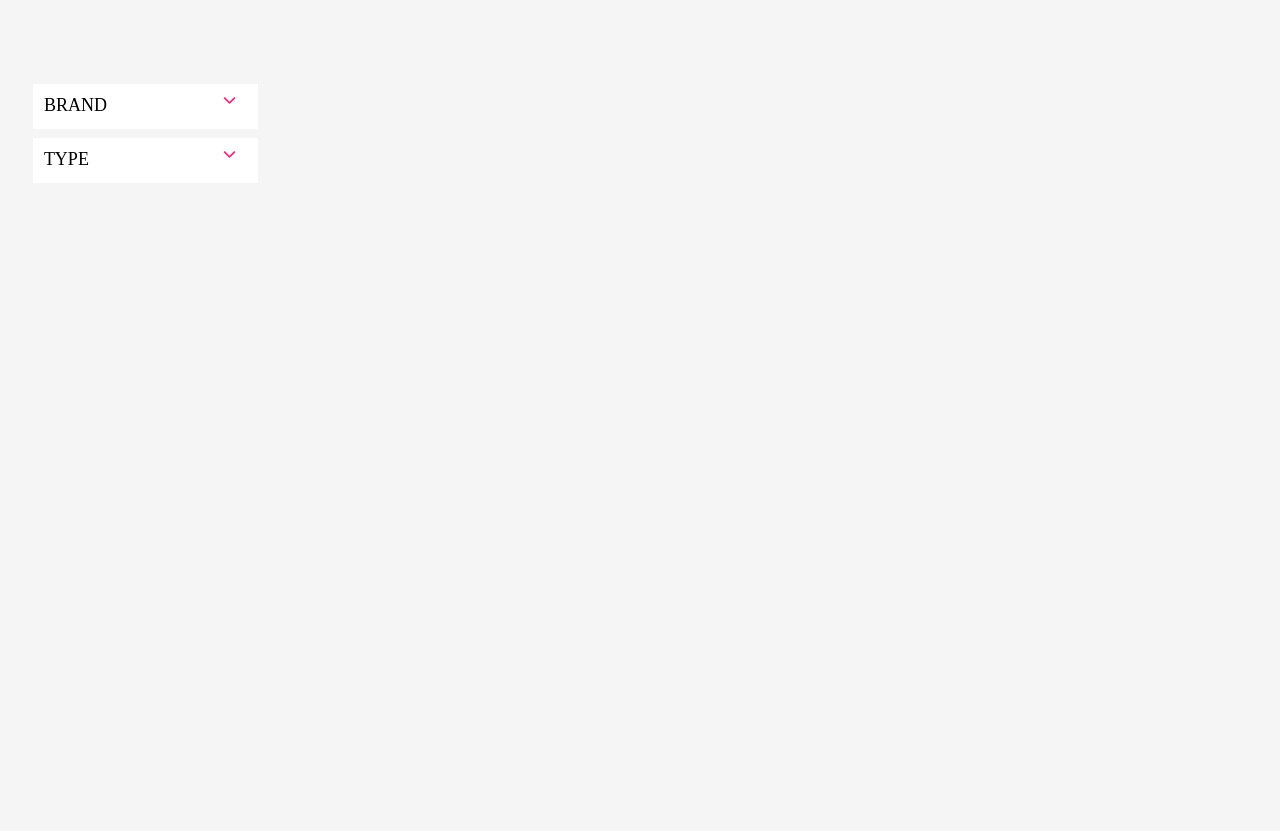
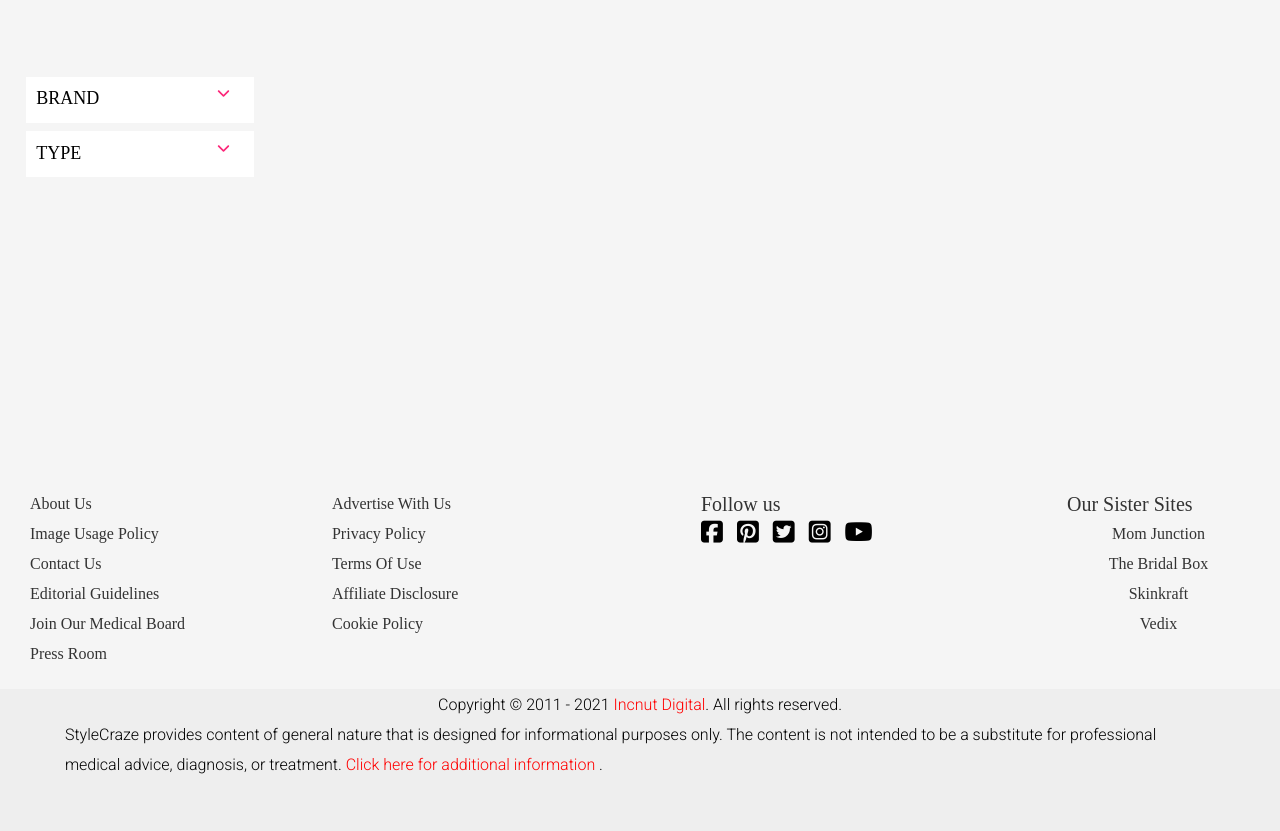
Before and after one commit to durgeshrai633/stylecraze.com, a website with bundled scripts: page products1.html in a window 1280 px wide. Before the commit the page ends 800 px from the top, so only its background shows below. Built offline with nearby package versions, Linux system fonts and the light colour scheme; no server answers.

Commit message:
footer added

```diff
--- a/about-us.css
+++ b/about-us.css
@@ -107,3 +107,6 @@
     color: var(--pinkTexthover);
     text-decoration: underline;
 }
+#DK_main{
+    margin-top: 20%;
+}
--- a/products1.css
+++ b/products1.css
@@ -17,6 +17,9 @@ body{
     /* display: flex;
     flex-direction: column; */
     margin-top: 6%;
+}
+#DK_main{
+    margin-top: 20%;
 }
 #dVproducts1_cont{
     display: grid;
--- a/products1.html
+++ b/products1.html
@@ -9,6 +9,12 @@
     <link rel="stylesheet" href="products1.css">
     <link rel="preconnect" href="https://fonts.googleapis.com">
     <link rel="preconnect" href="https://fonts.gstatic.com" crossorigin>
+    <link rel="preconnect" href="https://fonts.googleapis.com">
+    <script src="https://kit.fontawesome.com/675a12bd74.js" crossorigin="anonymous"></script>
+    <link rel="preconnect" href="https://fonts.gstatic.com" crossorigin>
+    <link href="https://fonts.googleapis.com/css2?family=Roboto:wght@300&display=swap" rel="stylesheet">
+    <link rel="stylesheet" href="./styles/footer.css">
+
 </head>
 <body>
     <div id="dVmakeup">
@@ -54,6 +60,16 @@
     </div>
     <div id="dVproducts1_cont"></div>
     </div>
+    <div id = "DK_main"></div>
+    <div id = "DK_last"></div>
 </body>
 </html>
 <script src="products1.js" type="module"></script>
+<script type="module">
+    let DK_main =  document.getElementById("DK_main")
+    import footer from "./components/footer.js"
+    DK_main.innerHTML = footer()
+    let DK_last  =document.getElementById("DK_last")
+    import copy from "./components/copy.js"
+    DK_last.innerHTML = copy()
+</script>
```
Also changed, not shown: about-us.html (+15 -0 lines).
